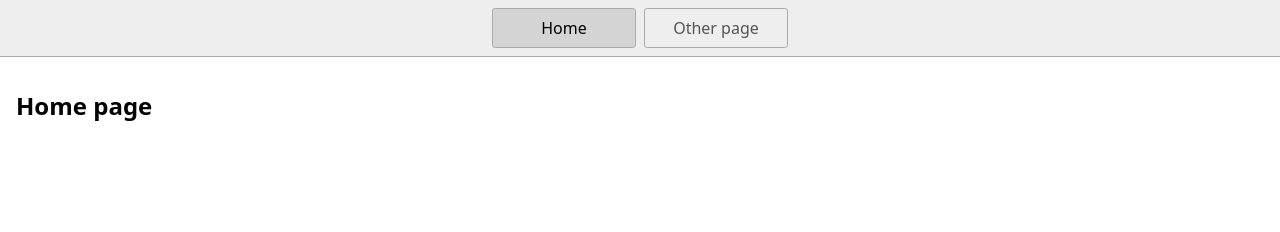
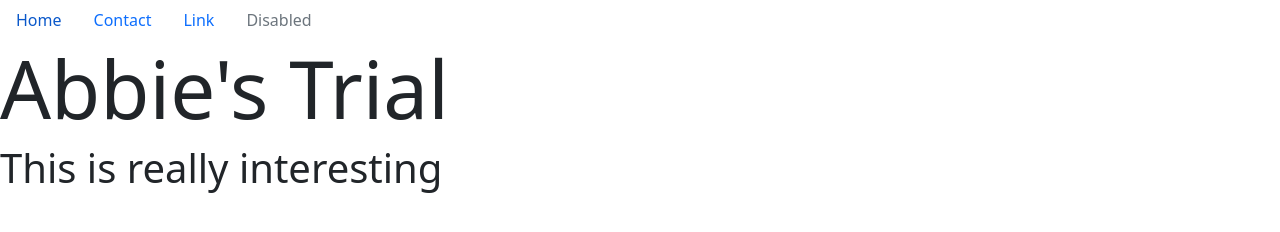
Before and after one commit to abigailthompson/Level-3, a plain HTML site: page index.html in a window 1280 px wide. Drawn offline with nearby package versions, Linux system fonts and the light colour scheme.

Commit message:
1 file modified

```diff
--- a/index.html
+++ b/index.html
@@ -1,9 +1,10 @@
 <!DOCTYPE html>
 <html lang="en">
   <head>
-    <title>Home</title>
+    <title>Abbie Home</title>
     <meta charset="UTF-8" />
     <meta name="viewport" content="width=device-width" />
+    <link href="https://cdn.jsdelivr.net/npm/bootstrap@5.0.2/dist/css/bootstrap.min.css" rel="stylesheet" integrity="sha384-EVSTQN3/azprG1Anm3QDgpJLIm9Nao0Yz1ztcQTwFspd3yD65VohhpuuCOmLASjC" crossorigin="anonymous"> <script src="https://cdn.jsdelivr.net/npm/bootstrap@5.0.2/dist/js/bootstrap.bundle.min.js" integrity="sha384-MrcW6ZMFYlzcLA8Nl+NtUVF0sA7MsXsP1UyJoMp4YLEuNSfAP+JcXn/tWtIaxVXM" crossorigin="anonymous"script>
     <!--
       Need a visual blank slate?
       Remove all code in `styles.css`!
@@ -12,12 +13,23 @@
     <script type="module" src="script.js"></script>
   </head>
   <body>
-    <nav>
-      <a href="/" aria-current="page">Home</a>
-      <a href="/page2.html">Other page</a>
-    </nav>
+  <ul class="nav">
+  <li class="nav-item">
+    <a class="nav-link" aria-current="page" href="#">Home</a>
+  </li>
+  <li class="nav-item">
+    <a class="nav-link" href="#">Contact</a>
+  </li>
+  <li class="nav-item">
+    <a class="nav-link" href="#">Link</a>
+  </li>
+  <li class="nav-item">
+    <a class="nav-link disabled">Disabled</a>
+  </li>
+</ul>
     <main>
-      <h1>Home page</h1>
+    <h1 class="display-1">Abbie's Trial</h1>
     </main>
-  </body>
+
+  <h1 class="display-6">This is really interesting</h1>
 </html>
```
